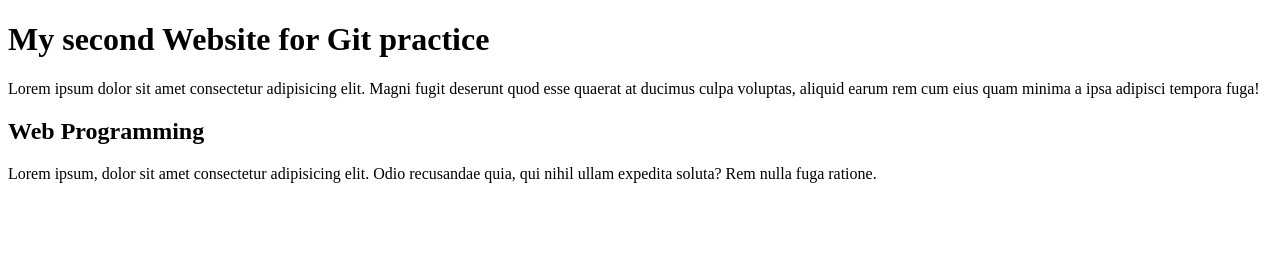
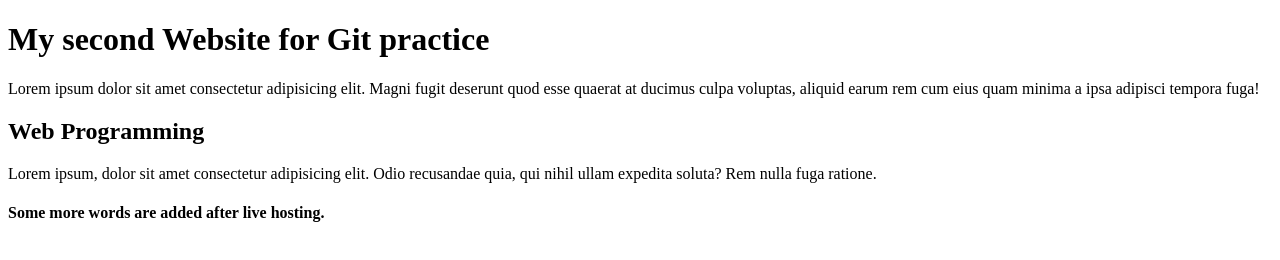
Before and after one commit to HasanTanha/second-web, a plain HTML site: page index.html in a window 1280 px wide. Drawn offline with Linux system fonts and the light colour scheme.

Commit message:
more words added

```diff
--- a/index.html
+++ b/index.html
@@ -18,5 +18,6 @@
       Lorem ipsum, dolor sit amet consectetur adipisicing elit. Odio recusandae
       quia, qui nihil ullam expedita soluta? Rem nulla fuga ratione.
     </p>
+    <h4>Some more words are added after live hosting.</h4>
   </body>
 </html>
```
